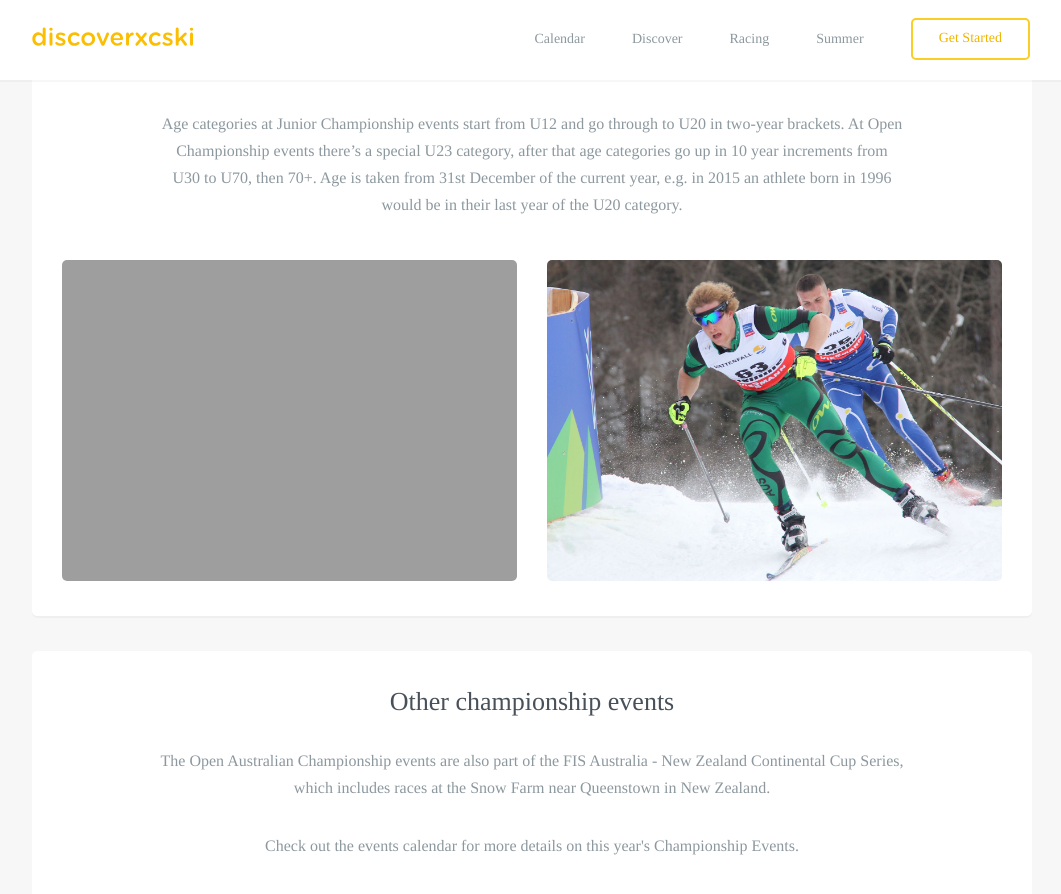
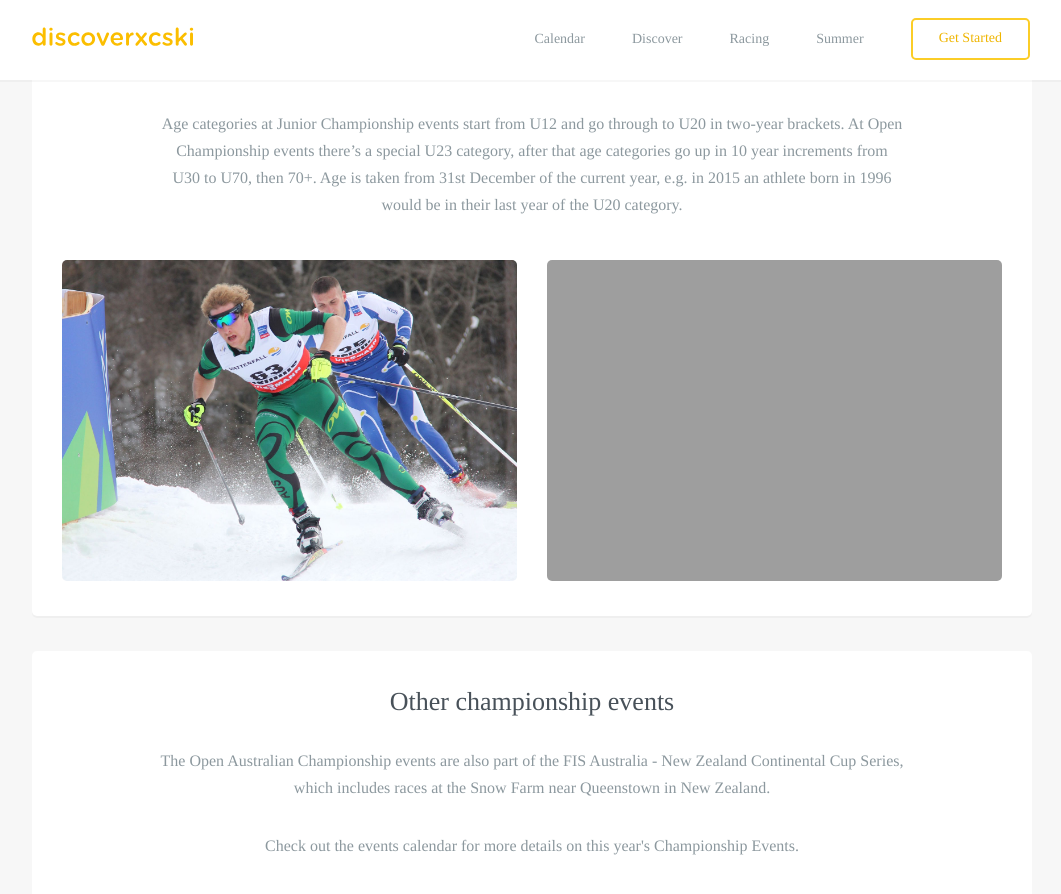
Before and after one commit to robcatto/robcatto.github.io, a Jekyll site: the page built from racing/championship-level/index.html, in a window 1280 px wide and 900 px high, scrolled down 1559 px. Shown: the top 894 px of the window, without its empty margins (108-1169 px from the left). Built offline with Jekyll 4.4.1, drawn with Linux system fonts in a browser that asks for light colours; some web fonts are replaced; Markdown is read by kramdown in place of the engine named in the settings.

Commit message:
Update index.html

```diff
--- a/racing/championship-level/index.html
+++ b/racing/championship-level/index.html
@@ -69,7 +69,7 @@ layout: default
 
                          <div class="column two">
                                                 <div class="callout-card" style="
-                                                background: url(http://www.discoverxcski.com/images/champs-victoria.jpg);
+                                                background: url(http://www.discoverxcski.com/images/championship-level-phil.jpg);
                                                 background-size: cover;
                                                 min-height: 321px;
                                                 ">
@@ -80,7 +80,7 @@ layout: default
 
                         <div class="column two">
                                                 <div class="callout-card" style="
-                                                background: url(http://www.discoverxcski.com/images/championship-level-phil.jpg);
+                                                background: url(http://www.discoverxcski.com/images/champs-victoria.jpg);
                                                 background-size: cover;
                                                 background-position: center;
                                                 min-height: 321px;
```
